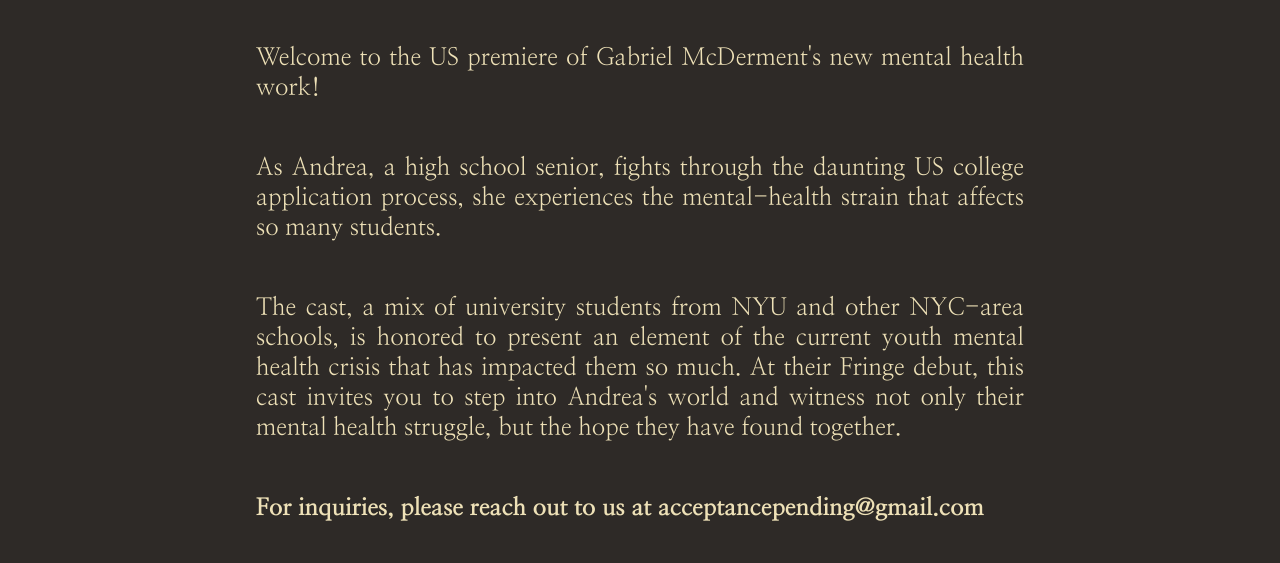
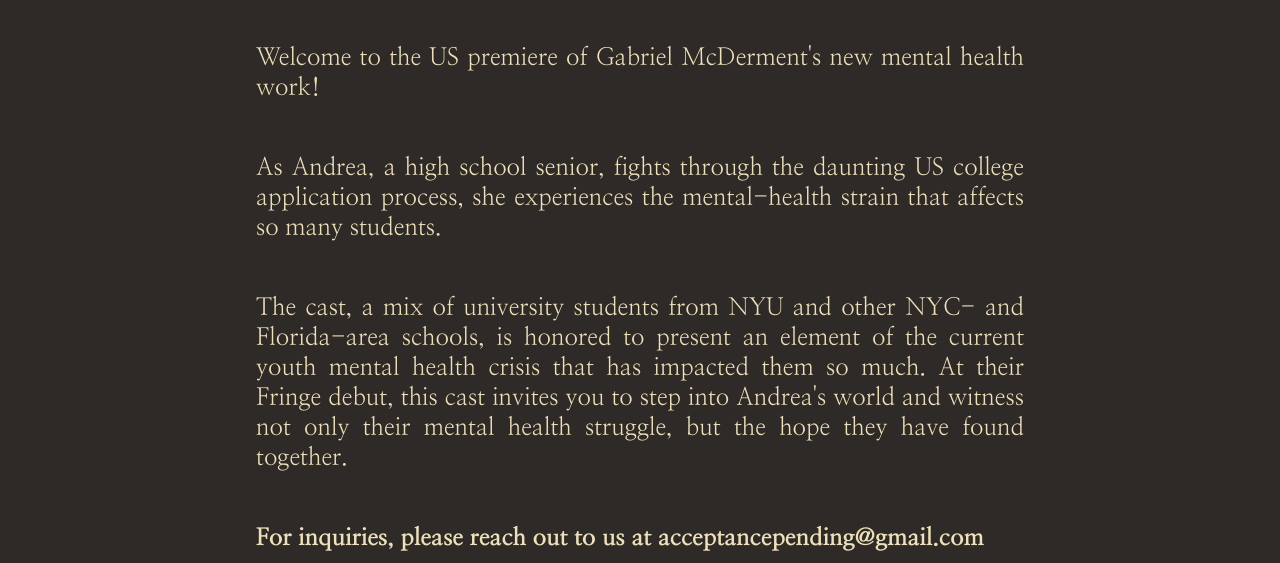
Before and after one commit to acceptancepending/acceptancepending.github.io, a plain HTML site: page index.html in a window 1280 px wide. Shown: the part 237-800 px from the top of the page. Drawn offline with Linux system fonts and the light colour scheme; a web font is replaced by a local one.

Commit message:
US premiere again

```diff
--- a/index.html
+++ b/index.html
@@ -41,7 +41,7 @@
                     <p>Welcome to the US premiere of Gabriel McDerment's new mental health work!</p>
                     <p>As Andrea, a high school senior, fights through the daunting US college application process, she experiences the
                         mental-health strain that affects so many students. </p>
-                    <p>The cast, a mix of university students from NYU and other NYC-area schools, is honored to present an element of the
+                    <p>The cast, a mix of university students from NYU and other NYC- and Florida-area schools, is honored to present an element of the
                         current youth mental health crisis that has impacted them so much. At their Fringe debut, this cast invites you to
                         step into Andrea's world and witness not only their mental health struggle, but the hope they have found together.</p>
                     <p class="contact">For inquiries, please reach out to us at acceptancepending@gmail.com</p>
```
